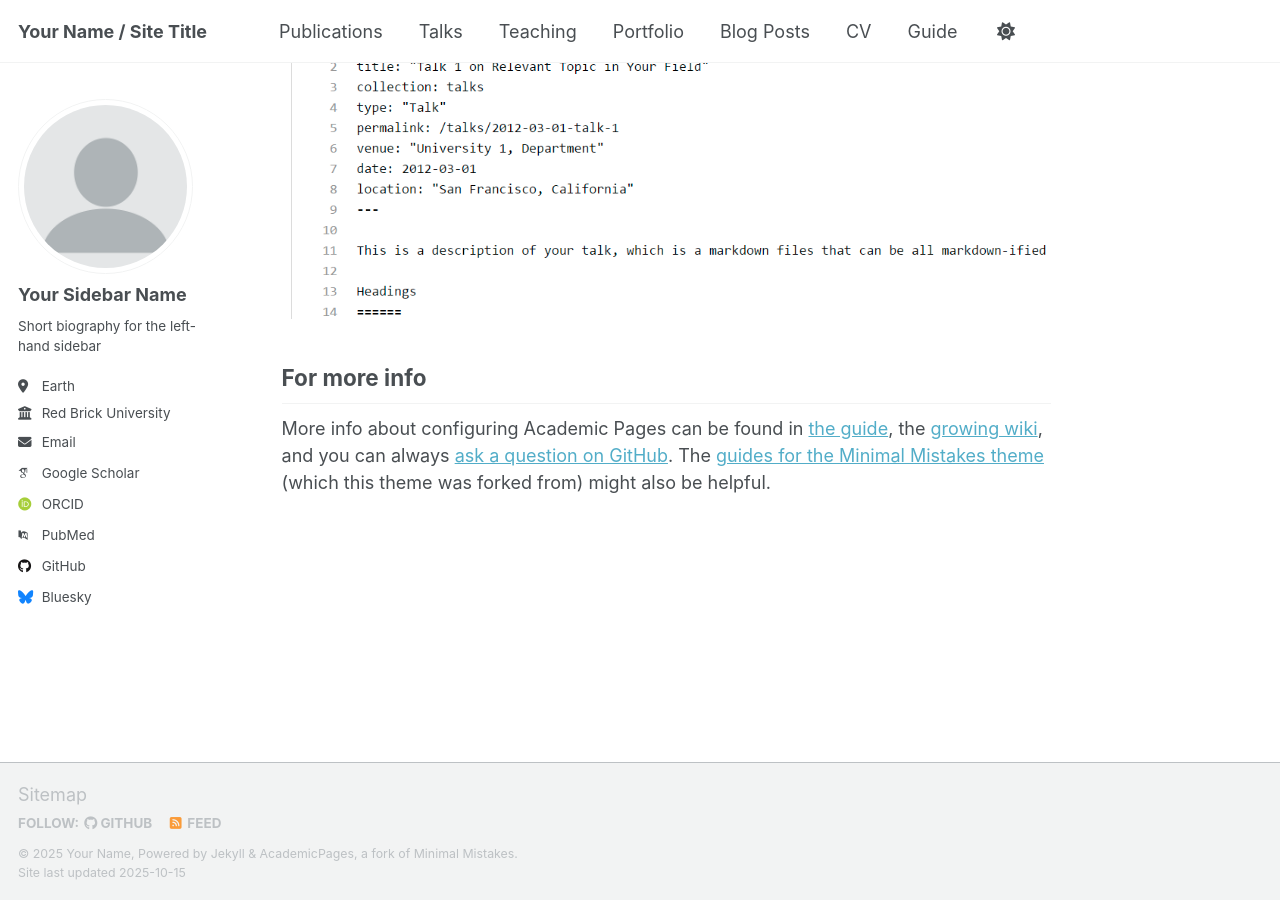
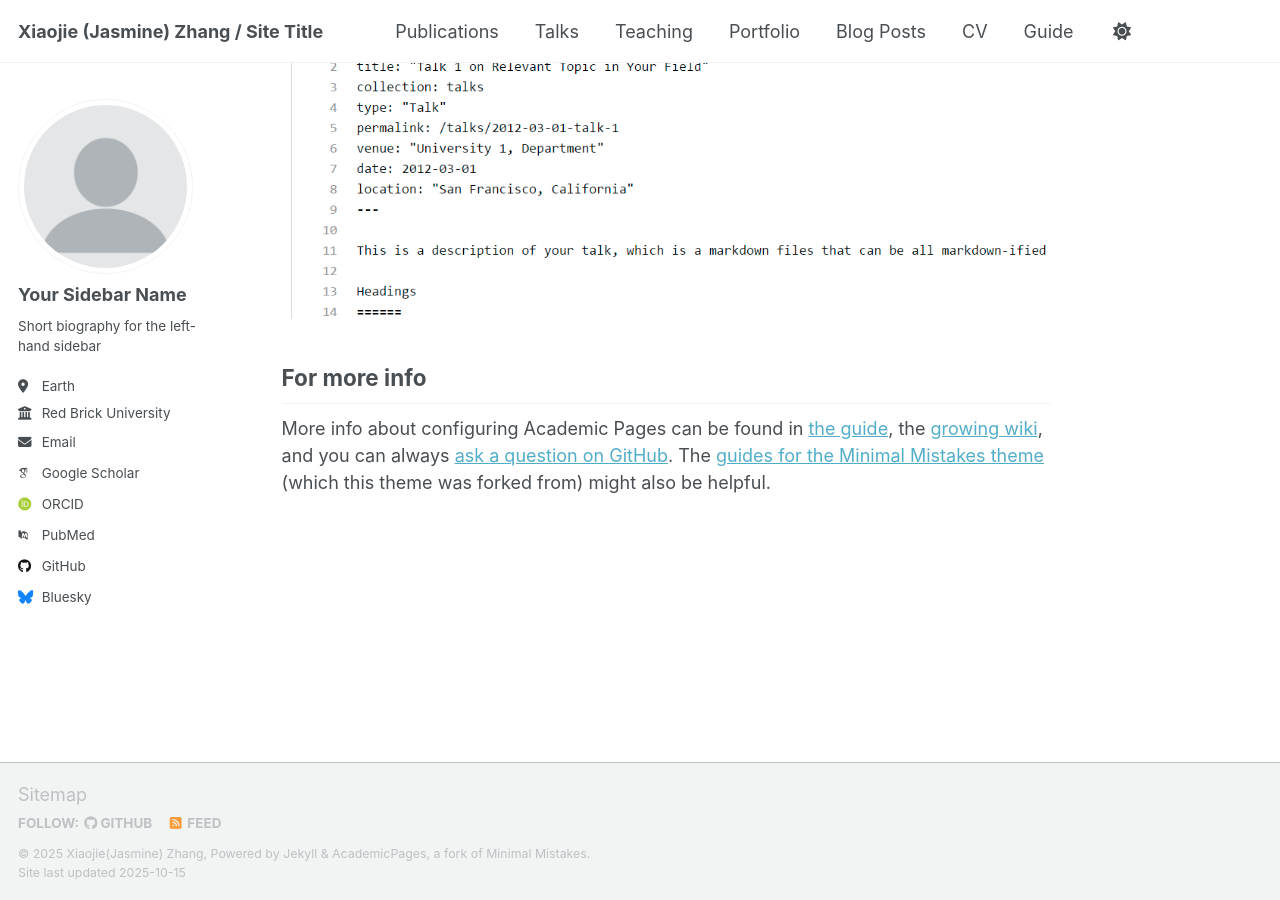
Before and after one commit to LuckyJasmin/XiaojieZhangPage.github.io, a Jekyll site: the page built from _pages/about.md, in a window 1280 px wide and 900 px high, scrolled down 2880 px. Built offline with Jekyll 4.4.1, drawn with Linux system fonts in a browser that asks for light colours; some web fonts are replaced; a script that is not in the unit is left out.

Commit message:
Update _config.yml

```diff
--- a/_config.yml
+++ b/_config.yml
@@ -9,14 +9,14 @@
 # Basic Site Settings
 locale                   : "en-US"
 site_theme               : "default" # Currently available options are "default", "air"
-title                    : "Your Name / Site Title"
+title                    : "Xiaojie (Jasmine) Zhang / Site Title"
 title_separator          : "-"
-name                     : &name "Your Name"
+name                     : &name "Xiaojie(Jasmine) Zhang"
 description              : &description "Your Name's academic portfolio"   # Update this with a general description of your site, this is the default if not overridden by a page
-url                      : https://academicpages.github.io # The base hostname & protocol for your site e.g. "https://[your GitHub username].github.io",
+url                      : https://XiaojieZhangPage.github.io # The base hostname & protocol for your site e.g. "https://[your GitHub username].github.io",
                                                            # or if you already have some other page hosted on Github then use "https://[your GitHub username].github.io/[Your Repo Name]"
-baseurl                  : "" # the subpath of your site, e.g. "/blog"
-repository               : "academicpages/academicpages.github.io"
+baseurl                  : "/XiaojieZhangPage" # the subpath of your site, e.g. "/blog"
+repository               : "LuckyJasmin/XiaojieZhangPage.github.io"
 
 # Site Author - The following control what appear as part of the author content on the side bar.
 #               If a field is blank the icon and link will not appear, otherwise it will be shown.
```
